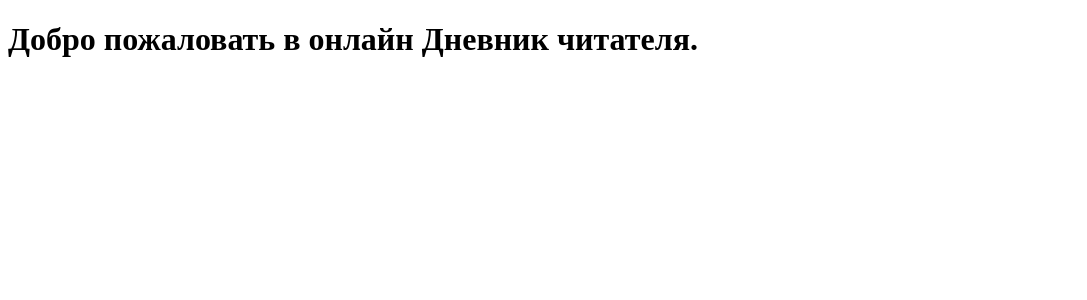
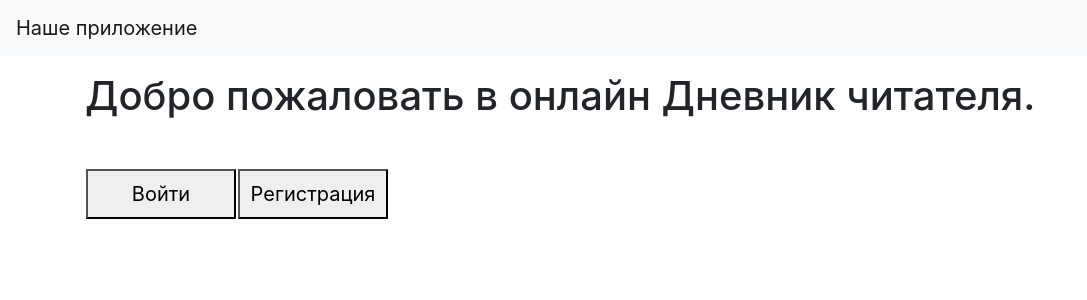
Before and after one commit to AlexanderIlin2005/flask_project, a Flask app: page / in a window 1280 px wide. Shown: the top 300 px of the page, without its empty margins (0-1087 px from the left). Run offline with Flask 2, Linux system fonts and the light colour scheme; some libraries are stand-ins or nearby versions.

Commit message:
конпочки войти и регистрация на главной странице
_

Co-Authored-By: drakanoy <75383693+drakanoy@users.noreply.github.com>

```diff
--- a/templates/index.html
+++ b/templates/index.html
@@ -1,16 +1,20 @@
-<!DOCTYPE html>
-<html lang="en">
-<head>
-    <meta charset="UTF-8">
-    <title>{{ title }}</title>
-    <style>
-</style>
-</head>
-<body>
+{% extends "base.html" %}
+
+{% block content %}
 <p><h1>Добро пожаловать в онлайн Дневник читателя.</h1><br>
 </p>
 {% if molodec == True %}
-<form action="//127.0.0.1:8080/logout"><button style="height:100px;width:200px;font-size:50px"> Выйти</button></form>
+<form action="/logout"><button style="height:50px;width:150px;font-size:20px"> Выйти</button></form>
+{% else %}
+<table>
+    <tr>
+        <td>
+<form action="/login"><button style="height:50px;width:150px;font-size:20px"> Войти</button></form>
+        </td>
+    <td>
+<form action="/register"><button style="height:50px;width:150px;font-size:20px"> Регистрация</button></form>
+    </td>
+    </tr>
+</table>
 {% endif %}
-</body>
-</html>
+{% endblock %}
```
